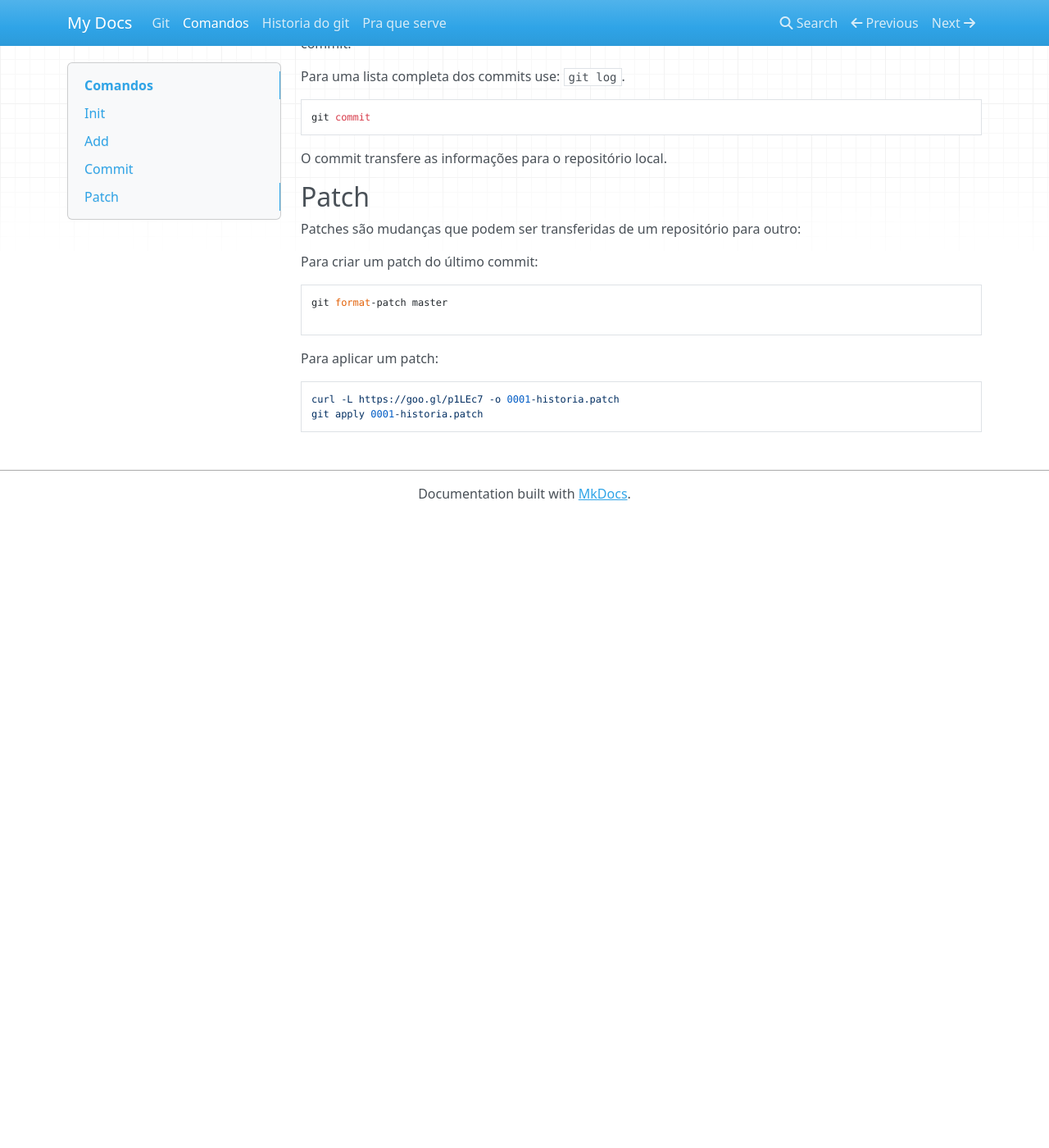
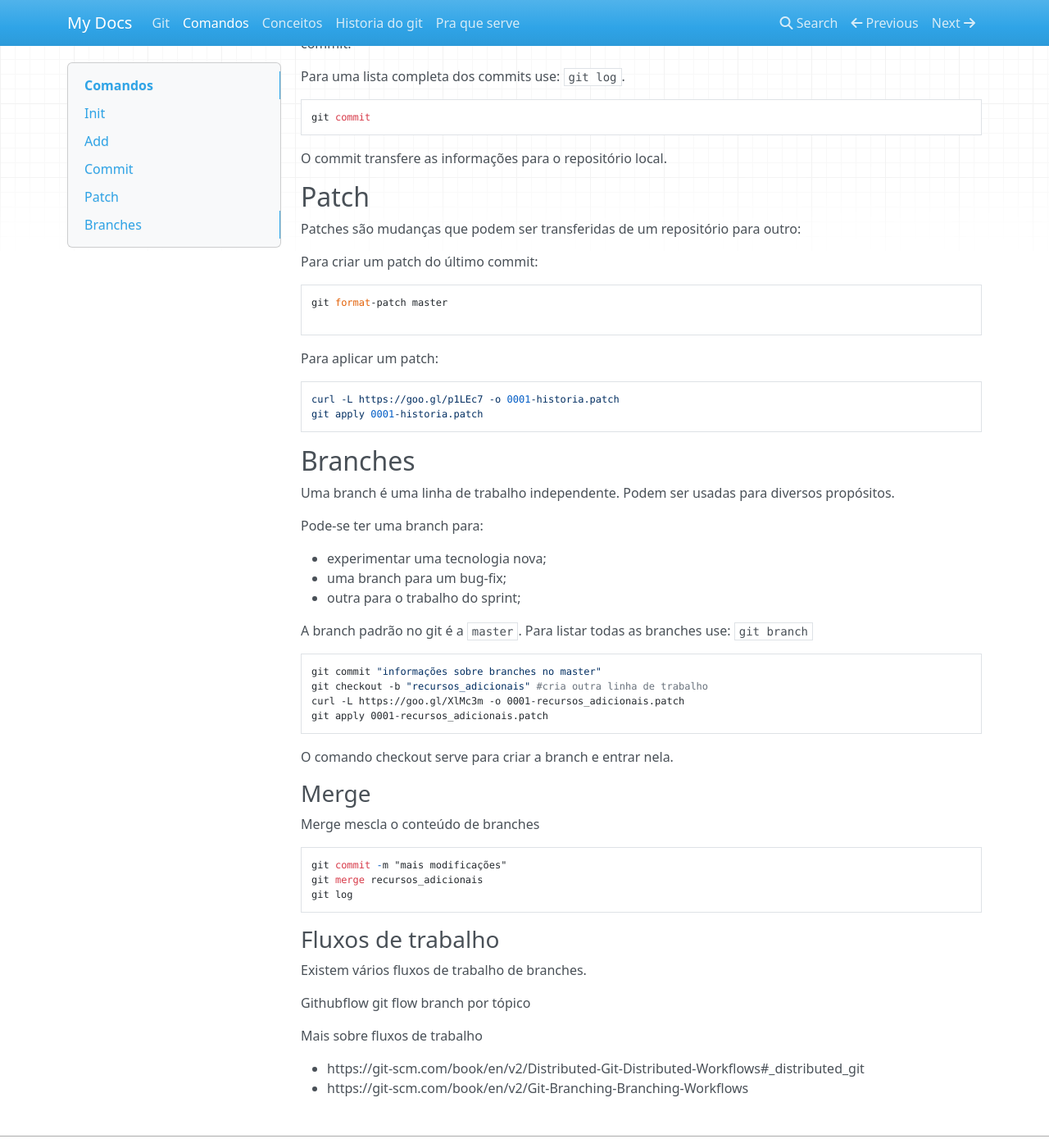
Before and after one commit to jeanCarloMachado/git_course, an MkDocs documentation site: the page built from docs/comandos.md, in a window 1280 px wide and 1400 px high, scrolled down 1486 px. Shown: the whole window at 82% size. Built offline with MkDocs 1.6.1, drawn with Linux system fonts in a browser that asks for light colours; nearby versions of some CDN libraries; before the commit the page ends 2116 px from its top, so only the background shows below that.

Commit message:
explicando branches

````diff
--- a/docs/comandos.md
+++ b/docs/comandos.md
@@ -85,3 +85,52 @@ Para aplicar um patch:
 curl -L https://goo.gl/p1LEc7 -o 0001-historia.patch
 git apply 0001-historia.patch
 ```
+
+Branches
+--------
+
+Uma branch é uma linha de trabalho independente. Podem ser usadas para
+diversos propósitos.
+
+Pode-se ter uma branch para:
+
+ - experimentar uma tecnologia nova;
+ - uma branch para um bug-fix;
+ - outra para o trabalho do sprint;
+
+
+A branch padrão no git é a `master`. Para listar todas as branches
+use: `git branch`
+
+
+```
+git commit "informações sobre branches no master"
+git checkout -b "recursos_adicionais" #cria outra linha de trabalho
+curl -L https://goo.gl/XlMc3m -o 0001-recursos_adicionais.patch
+git apply 0001-recursos_adicionais.patch
+```
+
+O comando checkout serve para criar a branch e entrar nela.
+
+### Merge
+
+Merge mescla o conteúdo de branches
+
+```
+git commit -m "mais modificações"
+git merge recursos_adicionais
+git log
+```
+
+### Fluxos de trabalho
+
+Existem vários fluxos de trabalho de branches.
+
+Githubflow
+git flow
+branch por tópico
+
+Mais sobre fluxos de trabalho
+
+ - https://git-scm.com/book/en/v2/Distributed-Git-Distributed-Workflows#_distributed_git
+ - https://git-scm.com/book/en/v2/Git-Branching-Branching-Workflows
````
Also changed, not shown: docs/conceitos.md (added, +6 -0 lines), docs/direct-acyclic-graph.svg (added).
